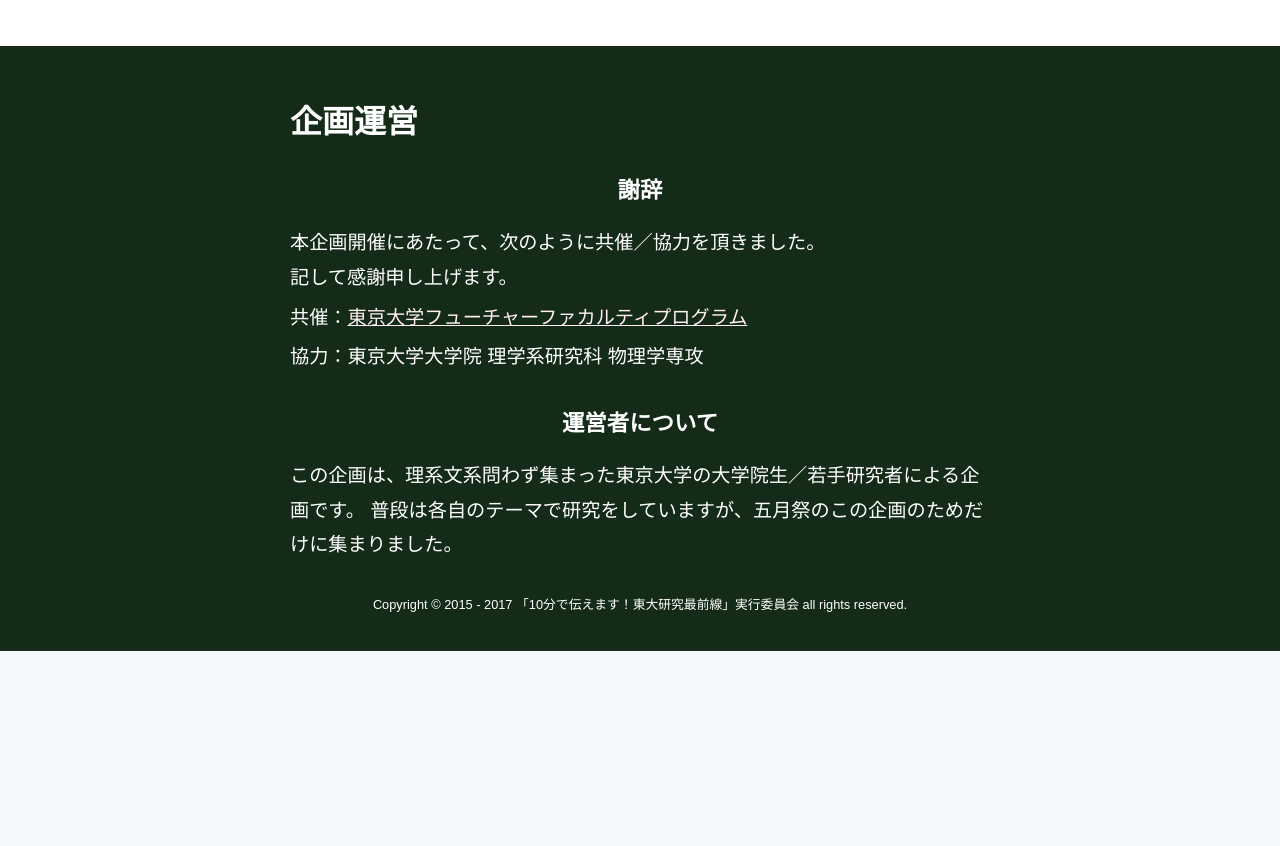
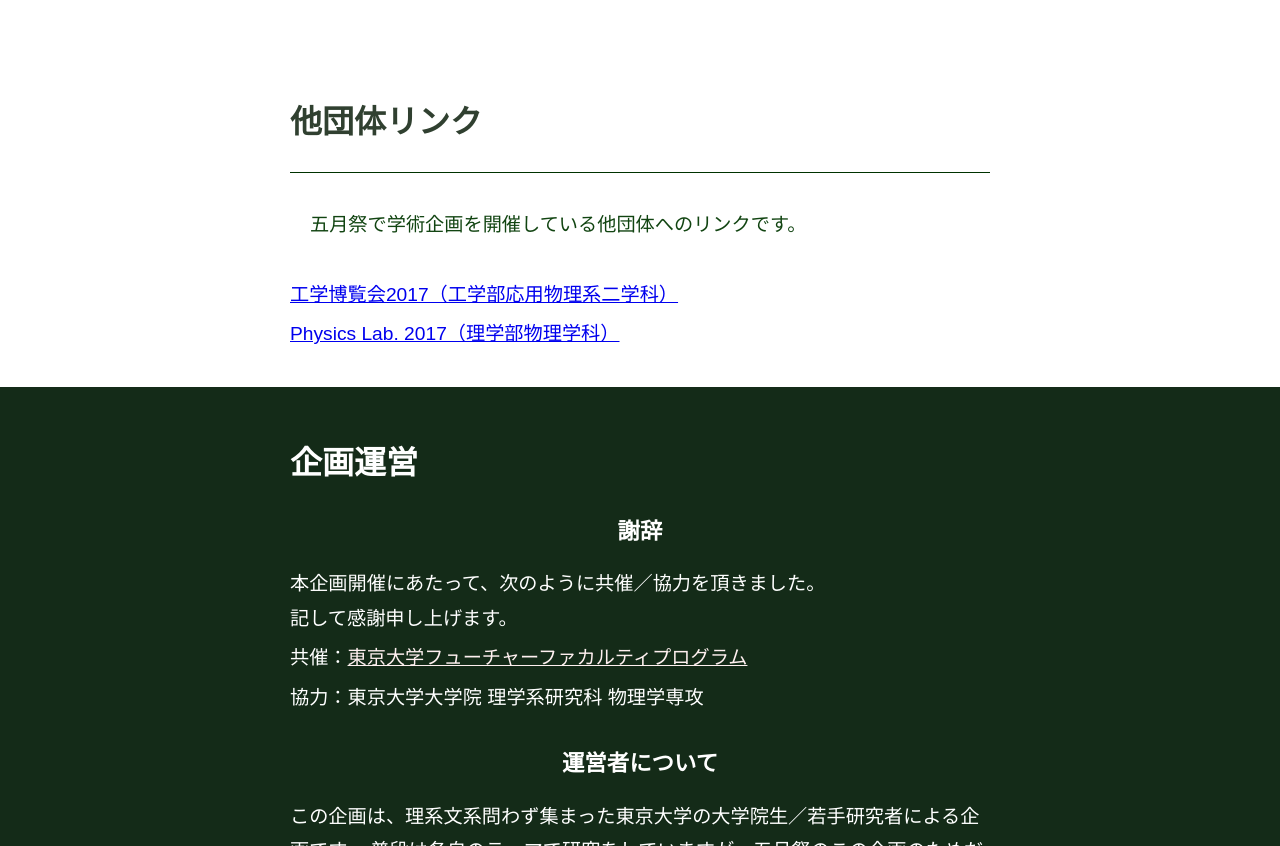
Before and after one commit to ut-10min/mf91, a plain HTML site: page index.html in a window 1280 px wide. Shown: the part 2519-3365 px from the top of the page. Before the commit the page ends 3170 px from the top, so only its background shows below. Drawn offline with nearby package versions, Linux system fonts and the light colour scheme.

Commit message:
add links

```diff
--- a/index.html
+++ b/index.html
@@ -76,6 +76,14 @@
           <iframe src="https://ws.formzu.net/sfgen/S65772278/" id="inqury-iframe" scrolling="yes"></iframe>
         </div>
       </div>
+      <div class="full-article" id="article-link">
+        <h2>他団体リンク</h2>
+        <div class="article-headline">
+          <p>五月祭で学術企画を開催している他団体へのリンクです。</p>
+        </div>
+        <p><a href="https://ap-phys.net/17/" target="_blank">工学博覧会2017（工学部応用物理系二学科）</a></p>
+        <p><a href="http://event.phys.s.u-tokyo.ac.jp/physlab2017/" target="_blank">Physics Lab. 2017（理学部物理学科）</a></p>
+      </div>
       <div class="full-article article-dark" id="article-credit">
         <h2>企画運営</h2>
         <h3>謝辞</h3>
```
